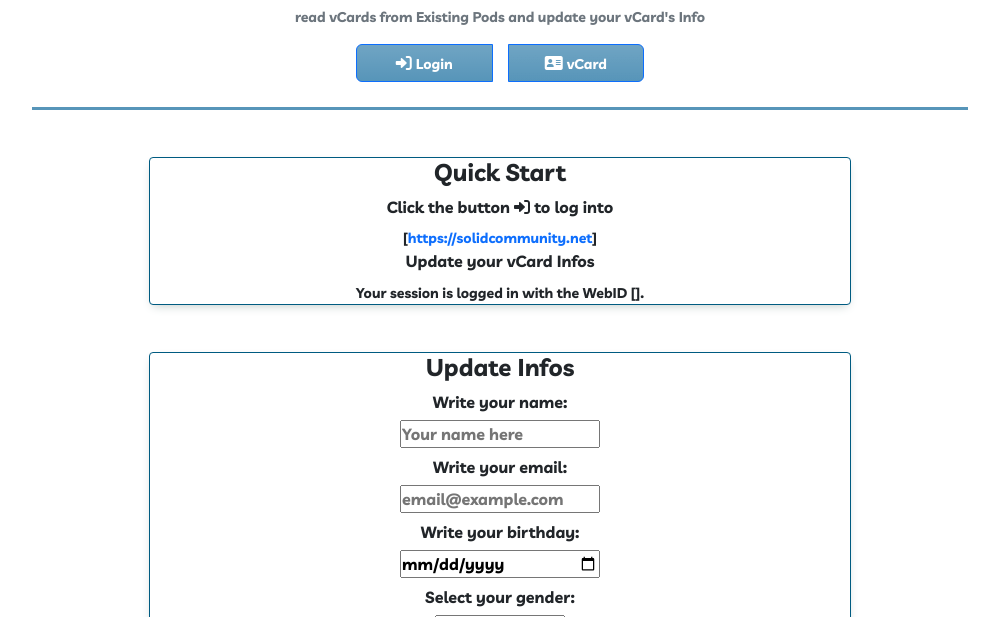
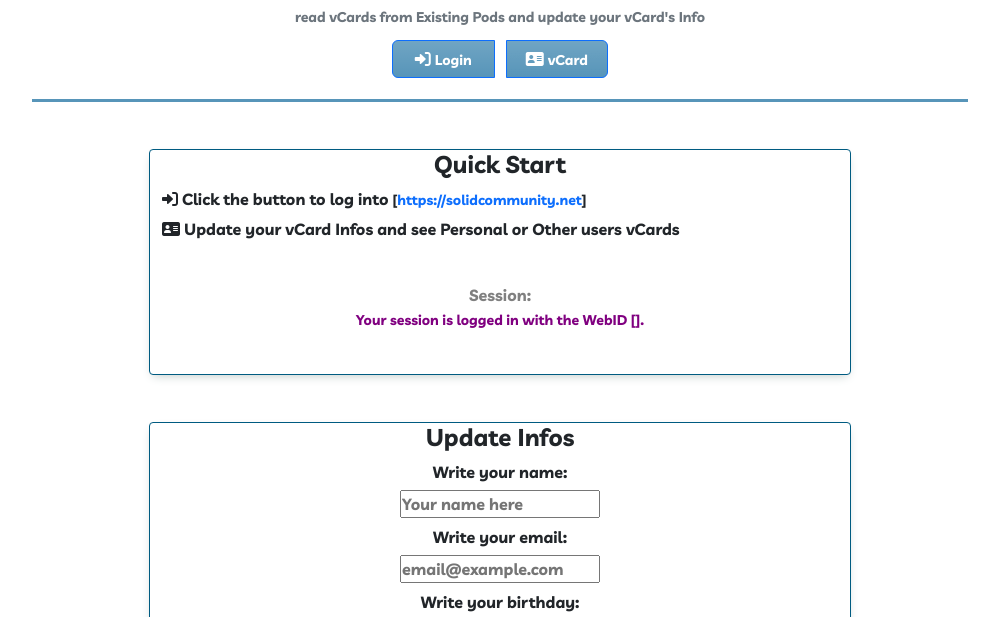
Before and after one commit to driel995/vCardManagerSolid, a website built with Parcel: page index.html in a window 1280 px wide. Shown: the part 182-799 px from the top of the page, without its empty margins (140-1139 px from the left). Built offline with nearby package versions, Linux system fonts and the light colour scheme; what @inrupt/solid-client-authn-browser would draw is missing.

Commit message:
Graphic Fixes

```diff
--- a/index.html
+++ b/index.html
@@ -105,27 +105,25 @@
     <div class="container-fluid w-75 mx-auto text-center">
       <!--Login Panel-->
 
-      <div
-        id="login"
-        class="panel w-75 mx-auto d-flex d-column justify-content-between align-items-center"
-      >
-        <div class="container-fluid">
-          <h4>Quick Start</h4>
+      <div id="login" class="panel w-75 mx-auto text-center">
+        <h4>Quick Start</h4>
+        <div class="container-fluid text-start">
           <p>
-            Click the button
-            <span><i class="fa-solid fa-right-to-bracket info"></i></span> to
-            log into
+            <i class="fa-solid fa-right-to-bracket info"></i>
+            Click the button to log into
+            <small id="solid_identity_provider"></small>
           </p>
 
-          <small id="solid_identity_provider"></small>
+          <p>
+            <i class="fa-solid fa-address-card"></i>
+            Update your vCard Infos and see Personal or Other users vCards
+          </p>
+        </div>
 
-          <p>Update your vCard Infos</p>
-          <div
-            class="container-fluid w-75"
-            id="labelStatus"
-            class="labelStatus"
-          ></div>
-        </div>
+        <dl class="display">
+          <dt>Session:</dt>
+          <dd id="labelStatus" class="labelStatus">...not logged in...</dd>
+        </dl>
       </div>
       <!--END Login Panel-->
 
--- a/index.js
+++ b/index.js
@@ -129,8 +129,8 @@ async function writeProfile() {
 
   //Updates Andrea Vitti
   profile = setStringNoLocale(profile, VCARD.email, email);
-  const linkmail = `mailto:${email}'`;
-  profile = setStringNoLocale(profile, VCARD.hasEmail, linkmail);
+  //const linkmail = `mailto:${email}'`;
+  profile = setStringNoLocale(profile, VCARD.hasEmail, email);
   //profile = setStringNoLocale(profile, VCARD.value, email);
 
   profile = setStringNoLocale(profile, VCARD.bday, birthday);
--- a/my-demo.css
+++ b/my-demo.css
@@ -72,14 +72,14 @@ select {
 .btn {
   color: white;
   background-color: #5795b9;
-  width: 40vh;
+  width: 25vh;
   min-width: 40px;
   margin: 5%;
 }
 
 .btn-group {
   min-width: 40px;
-  width: 40vh;
+  width: 30vh;
   margin-bottom: 1%;
 }
 
```
Also changed, not shown: dist/index.html, 4 other files.
